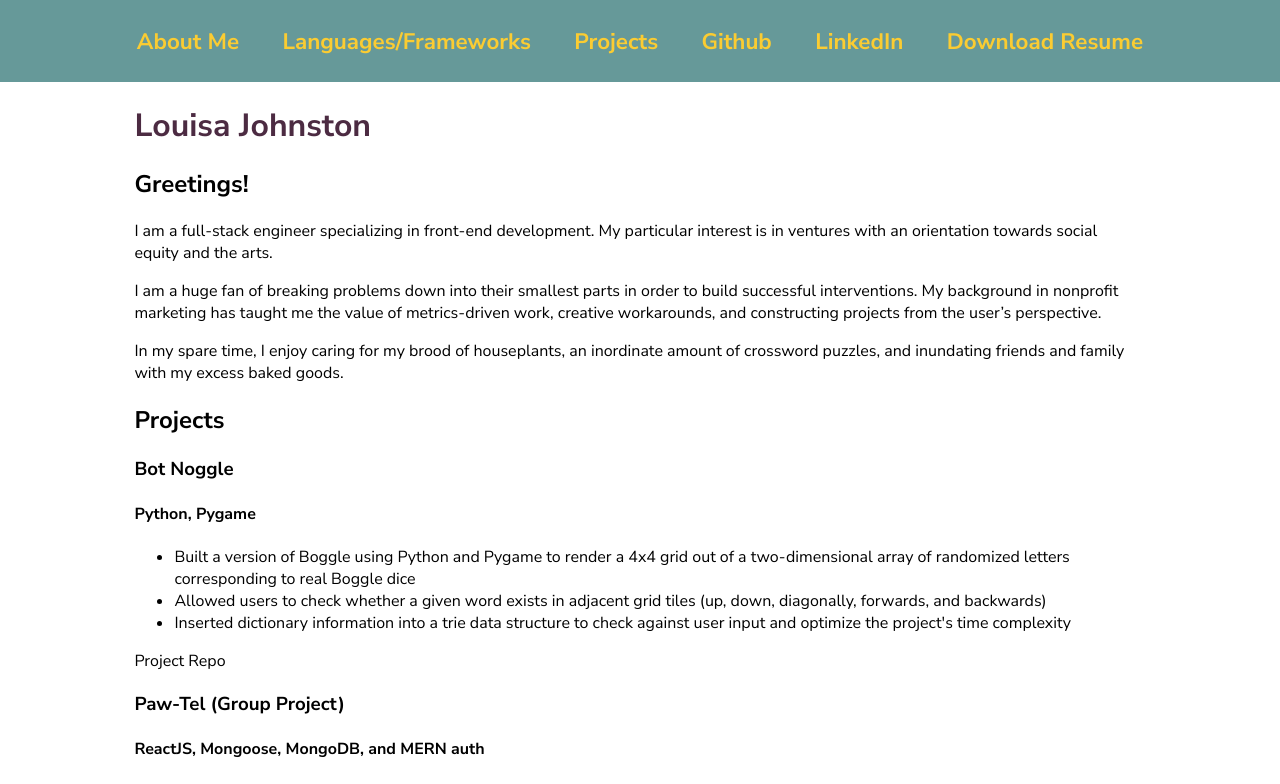
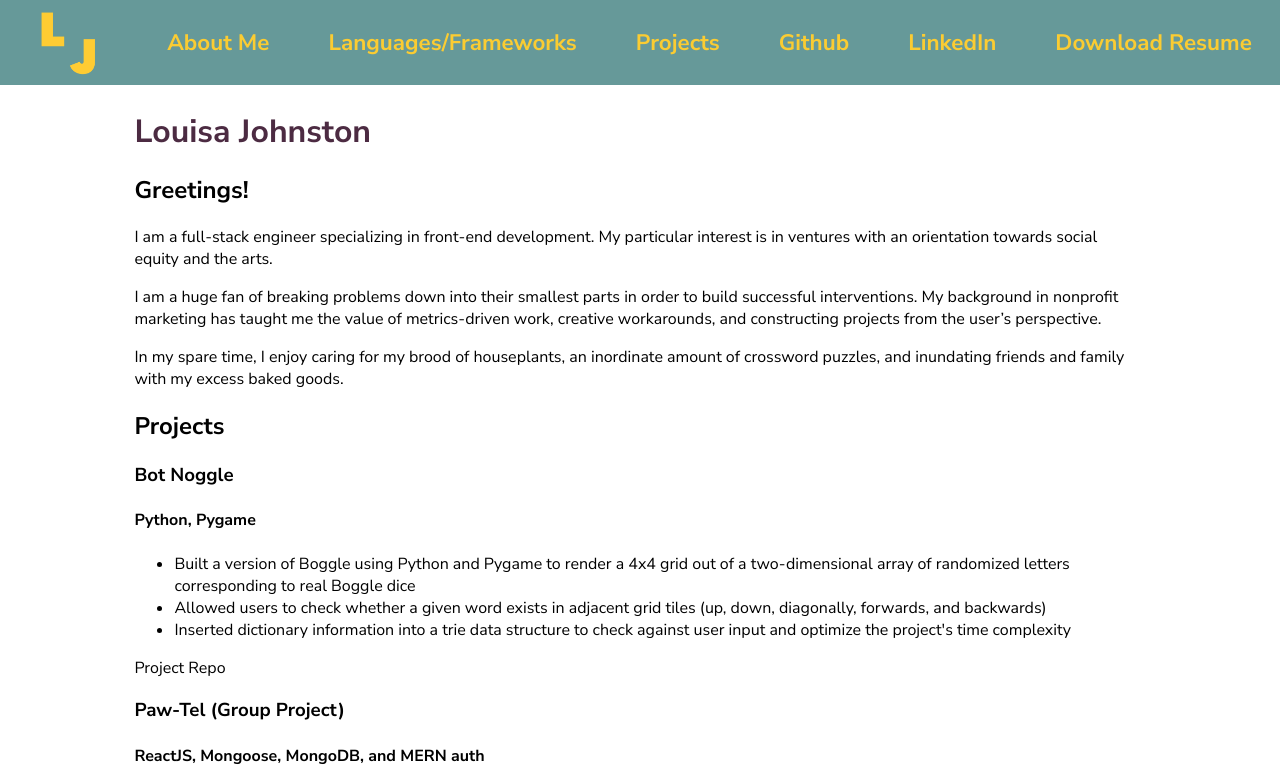
Before and after one commit to LouisaJohnston/Portfolio, a Next.js app: page / in a window 1280 px wide. Shown: the top 784 px of the page. Built offline with nearby package versions, Linux system fonts and the light colour scheme.

Commit message:
fixed-position nav

```diff
--- a/components/Navbar.jsx
+++ b/components/Navbar.jsx
@@ -1,10 +1,17 @@
-// built in link component
 import Link from 'next/link'
+import Image from 'next/image'
 
 export default function Navbar() {
     return (
         <nav>
             <div id='nav-links'>
+                <Image
+                    src='/portfolio_logotransparent.png'
+                    alt='LJ'
+                    width={80}
+                    height={80}
+                />
+
                 <Link href='#about'>
                     <a>About Me</a>
                 </Link>
--- a/styles/globals.css
+++ b/styles/globals.css
@@ -4,7 +4,6 @@ html,
 body {
   padding: 0;
   margin: 0;
-  padding: 0;
 }
 
 a {
@@ -24,14 +23,17 @@ h1 {
 nav {
   background: #669999;
   margin: 0;
+  position: fixed;
+  width: 100vw;
 }
 
 #nav-links {
   display: flex;
-  justify-content: space-around;
-  margin-left: 7%;
-  margin-right: 7%;
-  padding: 2%;
+  justify-content: space-between;
+  align-items: center;
+  margin-left: 2%;
+  margin-right: 2%;
+  padding: .2%;
   color: #FBCC32;
   font-weight: 700;
   font-size: 1.4em;
@@ -40,4 +42,5 @@ nav {
 #main {
   margin-left: 10%;
   margin-right: 10%;
+  margin-top: 7%;
 }
```
Also changed, not shown: public/portfolio_logotransparent.png (added).
